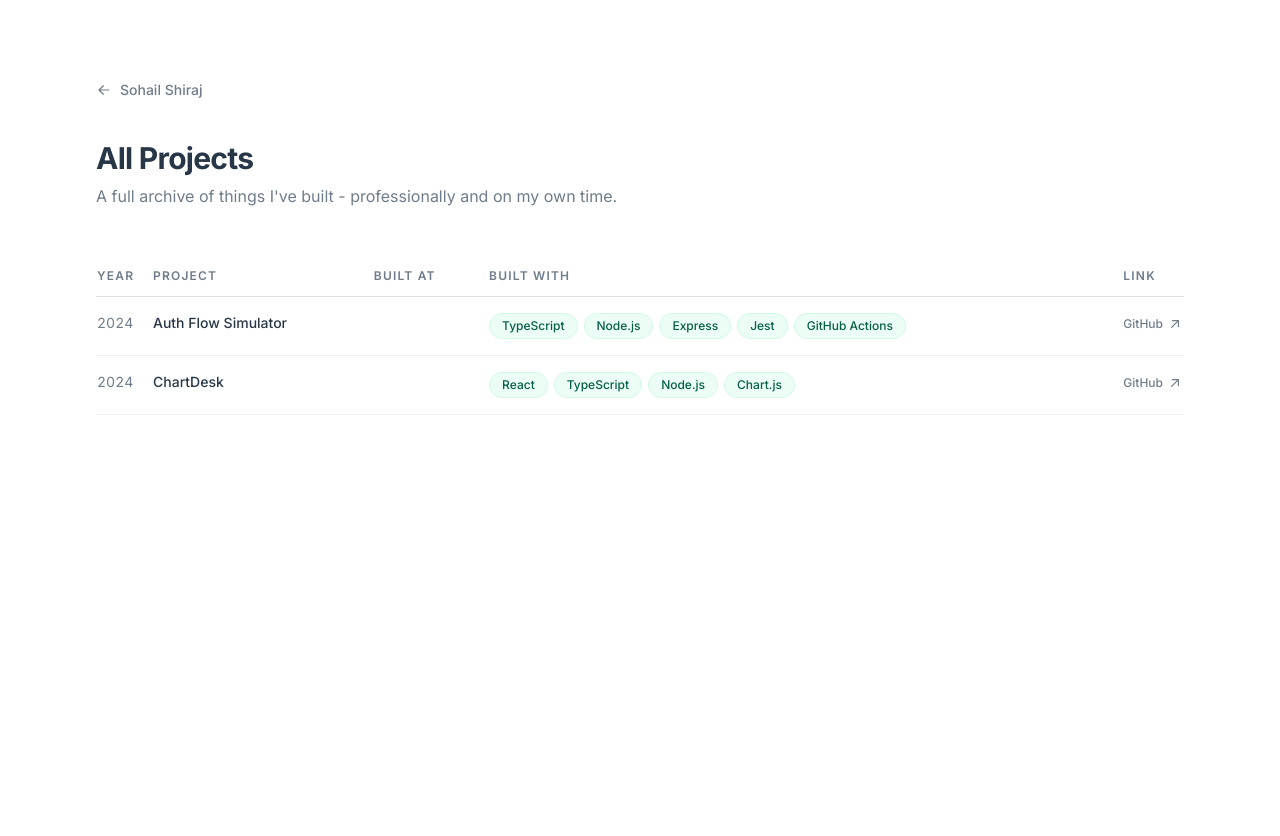
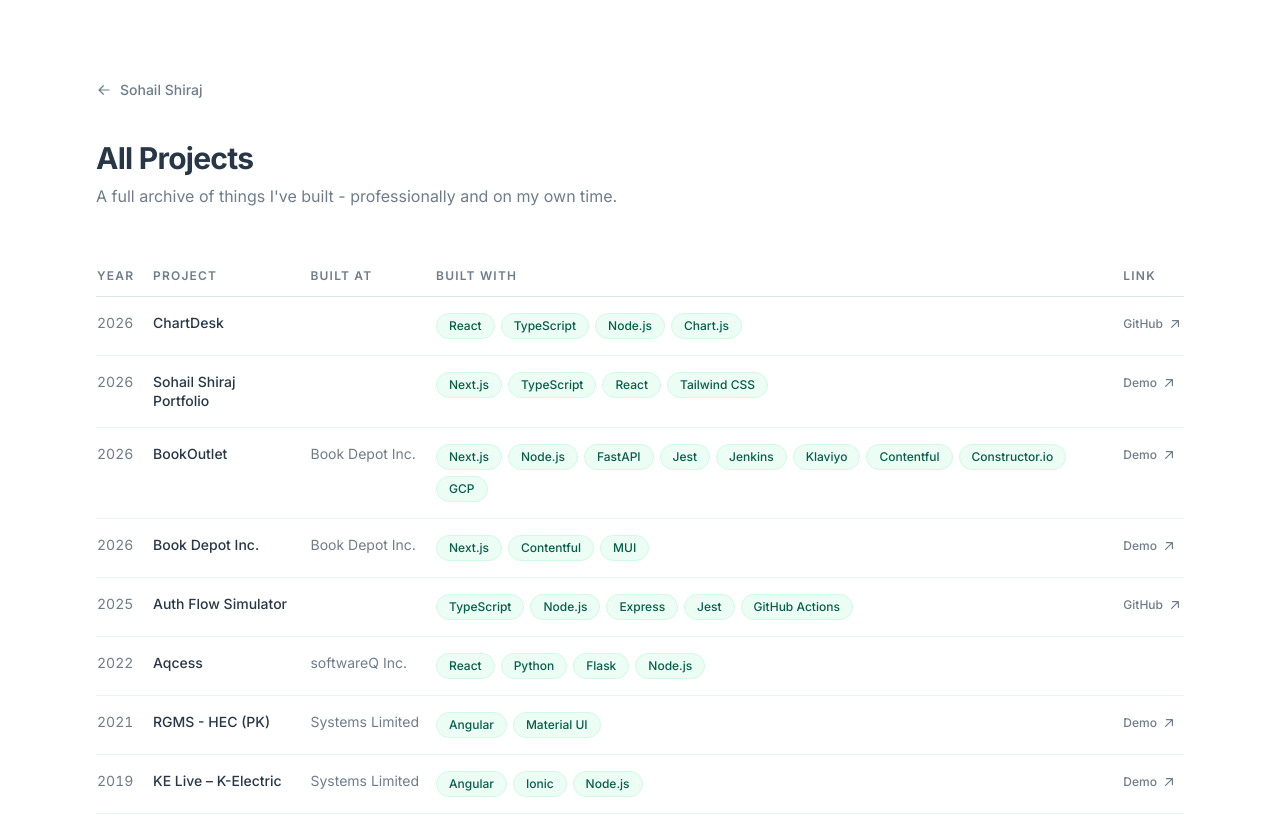
Before and after one commit to sohailshiraj/sohailshiraj.github.io, a Next.js app: page /projects in a window 1280 px wide. Shown: the top 836 px of the page. Before the commit the page ends 800 px from the top, so only its background shows below. Built offline with nearby package versions, Linux system fonts and the light colour scheme.

Commit message:
added more projects

```diff
--- a/content/projects/index.json
+++ b/content/projects/index.json
@@ -7,13 +7,19 @@
     "description": "A TypeScript library for simulating OAuth, 2FA, password reset, and session management flows during local development - removing the need for live auth providers in testing environments. Built with Node.js, Express, and Jest with CI/CD via GitHub Actions.",
     "metrics": null,
     "featured": true,
-    "technologies": ["TypeScript", "Node.js", "Express", "Jest", "GitHub Actions"],
+    "technologies": [
+      "TypeScript",
+      "Node.js",
+      "Express",
+      "Jest",
+      "GitHub Actions"
+    ],
     "link": "https://github.com/sohailshiraj/auth-flow-sim",
     "linkAlias": "GitHub",
     "demo": null,
     "status": "completed",
-    "startDate": "2024-08",
-    "endDate": "2024-10",
+    "startDate": "2025-09",
+    "endDate": "2025-10",
     "category": "library"
   },
   {
@@ -29,8 +35,120 @@
     "linkAlias": "GitHub",
     "demo": null,
     "status": "completed",
-    "startDate": "2024-01",
-    "endDate": "2024-06",
+    "startDate": "2026-03",
+    "endDate": "2026-03",
     "category": "frontend"
+  },
+  {
+    "id": "proj-3",
+    "title": "Sohail Shiraj Portfolio",
+    "context": "Personal",
+    "builtAt": null,
+    "description": "Personal developer portfolio built with Next.js and TypeScript, showcasing projects, experience, and skills. Designed for performance and accessibility with a clean, responsive interface.",
+    "metrics": null,
+    "featured": false,
+    "technologies": ["Next.js", "TypeScript", "React", "Tailwind CSS"],
+    "link": "https://www.sohailshiraj.github.io",
+    "linkAlias": "Live",
+    "demo": "https://www.sohailshiraj.github.io",
+    "status": "in-progress",
+    "startDate": "2026-04",
+    "endDate": "2026-04",
+    "category": "frontend"
+  },
+  {
+    "id": "proj-4",
+    "title": "BookOutlet",
+    "context": "Book Depot Inc.",
+    "builtAt": "Book Depot Inc.",
+    "description": "High-traffic eCommerce platform for discounted books, serving hundreds of thousands of customers. Built and scaled with Next.js and Node.js on GCP, integrating AI-powered search (Constructor.io), email marketing (Klaviyo), CMS (Contentful), and a FastAPI backend — with automated testing and CI/CD via Jest and Jenkins.",
+    "metrics": "+20% customer acquisition · +15% online sales · +15% Core Web Vitals · -50% content update time · 99.9% uptime",
+    "featured": true,
+    "technologies": [
+      "Next.js",
+      "Node.js",
+      "FastAPI",
+      "Jest",
+      "Jenkins",
+      "Klaviyo",
+      "Contentful",
+      "Constructor.io",
+      "GCP"
+    ],
+    "link": "https://www.bookoutlet.com",
+    "linkAlias": "Live",
+    "demo": "https://www.bookoutlet.com",
+    "status": "in-progress",
+    "startDate": "2023-04",
+    "endDate": "present",
+    "category": "fullstack"
+  },
+  {
+    "id": "proj-5",
+    "title": "Book Depot Inc.",
+    "context": "Book Depot Inc.",
+    "builtAt": "Book Depot Inc.",
+    "description": "CMS-powered corporate website for Book Depot Inc. Built with Next.js and Contentful, enabling non-technical teams to manage and publish content independently with fast turnaround.",
+    "metrics": "-50% content update time",
+    "featured": false,
+    "technologies": ["Next.js", "Contentful", "MUI"],
+    "link": "https://www.bookdepotinc.com",
+    "linkAlias": "Live",
+    "demo": "https://www.bookdepotinc.com",
+    "status": "in-progress",
+    "startDate": "2023-04",
+    "endDate": "2026-01",
+    "category": "frontend"
+  },
+  {
+    "id": "proj-8",
+    "title": "KE Live – K-Electric",
+    "context": "Systems Limited",
+    "builtAt": "Systems Limited",
+    "description": "Official mobile app for K-Electric, Karachi's electricity provider. Allows residents to manage accounts, pay bills, track power outages, view load-shedding schedules, register complaints, and report power theft. Available on iOS and Android.",
+    "metrics": null,
+    "featured": false,
+    "technologies": ["Angular", "Ionic", "Node.js"],
+    "link": "https://ke.com.pk/",
+    "linkAlias": "Live",
+    "demo": "https://ke.com.pk/",
+    "status": "completed",
+    "startDate": "2018-06",
+    "endDate": "2019-12",
+    "category": "fullstack"
+  },
+  {
+    "id": "proj-7",
+    "title": "RGMS - HEC (PK)",
+    "context": "Systems Limited",
+    "builtAt": "Systems Limited",
+    "description": "Online portal for the Higher Education Commission (HEC) of Pakistan enabling researchers to apply for, manage, and monitor research grants, and submit, review, or accredit research journals.",
+    "metrics": null,
+    "featured": false,
+    "technologies": ["Angular", "Material UI"],
+    "link": "https://research.hec.gov.pk/",
+    "linkAlias": "Live",
+    "demo": "https://research.hec.gov.pk/",
+    "status": "completed",
+    "startDate": "2020-01",
+    "endDate": "2021-08",
+    "category": "frontend"
+  },
+  {
+    "id": "proj-6",
+    "title": "Aqcess",
+    "context": "softwareQ Inc.",
+    "builtAt": "softwareQ Inc.",
+    "description": "Tool for translating complex quantum computing into intuitive interfaces",
+    "metrics": null,
+    "featured": false,
+    "technologies": ["React", "Python", "Flask", "Node.js"],
+    "link": null,
+    "linkAlias": "Live",
+    "demo": null,
+    "status": "in-progress",
+    "startDate": "2022-05",
+    "endDate": "2022-12",
+    "category": "backend"
   }
 ]
--- a/src/app/projects/page.tsx
+++ b/src/app/projects/page.tsx
@@ -22,6 +22,7 @@
 }
 
 function getYear(d: string) {
+  if(d === null) return '';
   if (d === 'present') return new Date().getFullYear().toString();
   return d.split('-')[0];
 }
--- a/src/components/home-page.tsx
+++ b/src/components/home-page.tsx
@@ -83,6 +83,9 @@
   return `${MONTHS[parseInt(month) - 1]} ${year}`;
 }
 function formatDateRange(start: string, end: string) {
+  if(end === null) {
+    return formatDate(start);
+  }
   return `${formatDate(start)} – ${formatDate(end)}`;
 }
 
```
